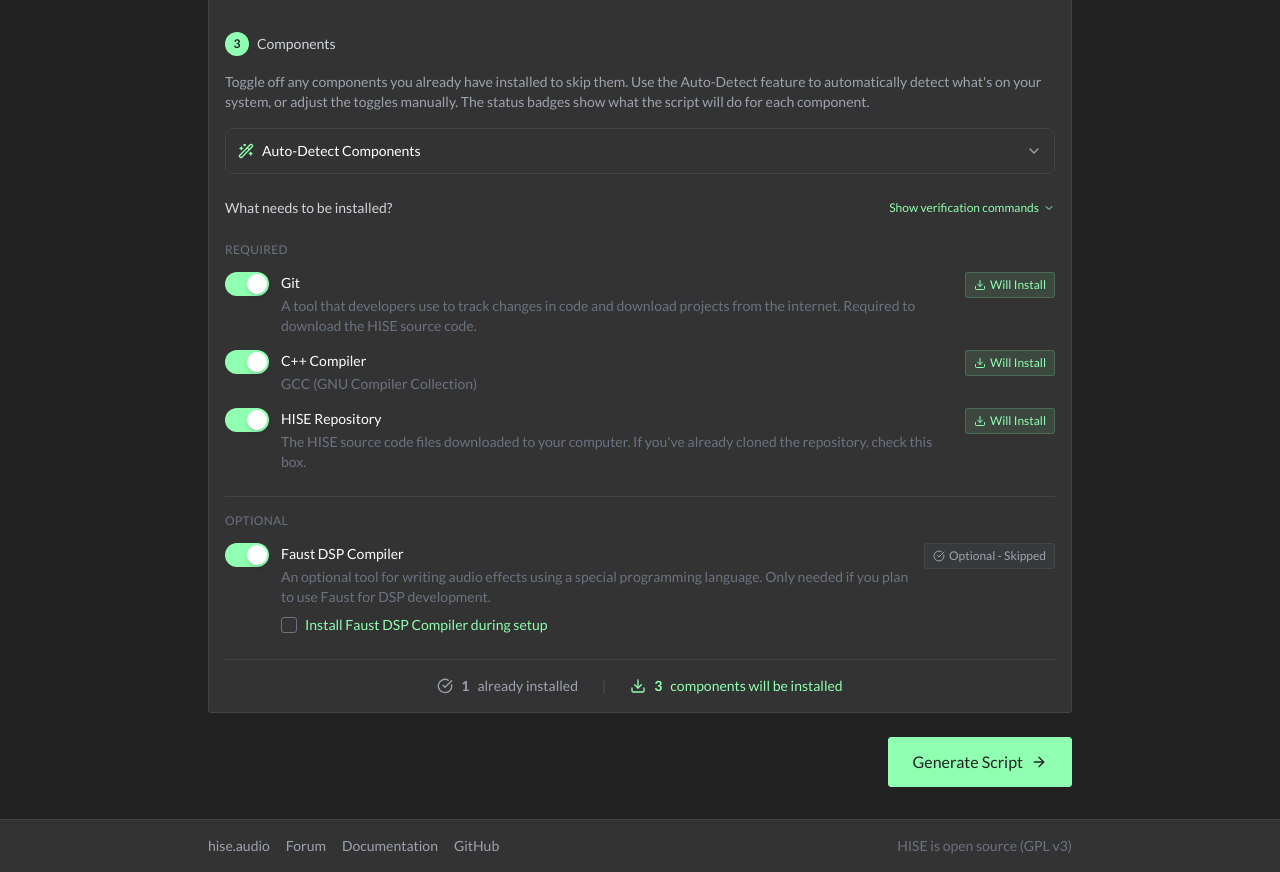
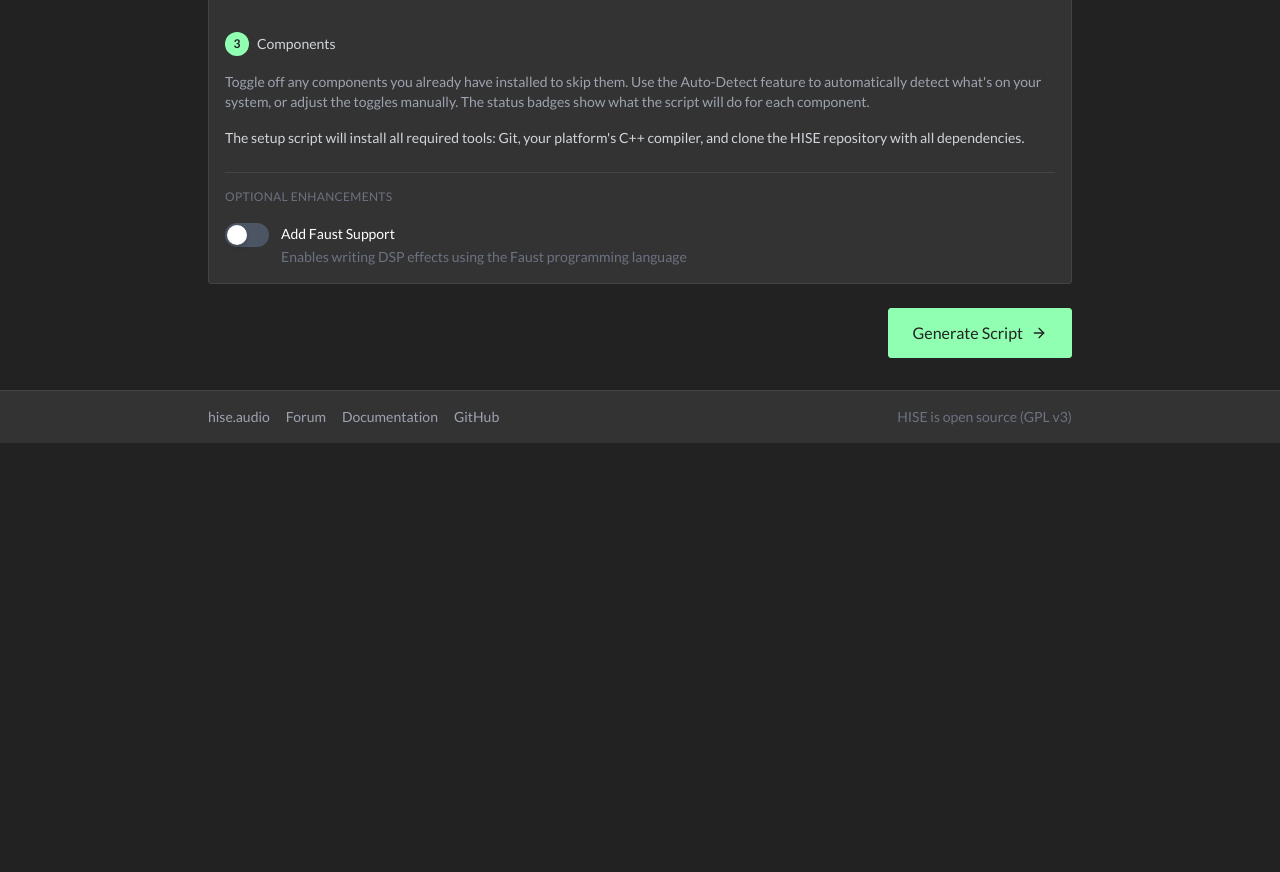
Before and after one commit to christophhart/hise_install_wizard, a Next.js app: page /setup in a window 1280 px wide. Shown: the part 720-1592 px from the top of the page. After the commit the page ends 1163 px from the top, so only its background shows below. Built offline with nearby package versions, Linux system fonts and the light colour scheme.

Commit message:
- decluttered EZ mode

```diff
--- a/components/wizard/ComponentChecklist.tsx
+++ b/components/wizard/ComponentChecklist.tsx
@@ -8,7 +8,7 @@
 import Alert from '@/components/ui/Alert';
 import Collapsible from '@/components/ui/Collapsible';
 import { useState } from 'react';
-import { components as componentContent, autoDetect } from '@/lib/content/explanations';
+import { components as componentContent, autoDetect, setupPage } from '@/lib/content/explanations';
 
 interface ComponentChecklistProps {
   platform: Exclude<Platform, null>;
@@ -453,6 +453,93 @@
     ? generateCombinedVerifyCommand(components, platform, installPath)
     : null;
 
+  // Helper to render a simple toggle for EZ mode optional components
+  const renderSimpleToggle = (
+    key: 'faust' | 'intelIPP',
+    checked: boolean,
+    onToggle: (value: boolean) => void,
+    label: string,
+    description: string
+  ) => (
+    <div className="flex items-start gap-3">
+      <label className="flex items-start gap-3 cursor-pointer group flex-1">
+        {/* iOS-style toggle */}
+        <div className="relative flex-shrink-0 mt-0.5">
+          <input
+            type="checkbox"
+            checked={checked}
+            onChange={(e) => onToggle(e.target.checked)}
+            className="sr-only peer"
+          />
+          <div className={`
+            w-11 h-6 rounded-full
+            transition-colors duration-200
+            ${checked
+              ? 'bg-accent'
+              : 'bg-gray-600'
+            }
+            peer-focus:ring-2 peer-focus:ring-accent/50
+          `}>
+            <div className={`
+              absolute top-0.5 left-0.5
+              w-5 h-5 rounded-full bg-white shadow-md
+              transition-transform duration-200
+              ${checked ? 'translate-x-5' : 'translate-x-0'}
+            `} />
+          </div>
+        </div>
+        <div className="flex-1">
+          <span className="text-sm font-medium text-white">
+            {label}
+          </span>
+          <p className="text-sm text-gray-500 mt-0.5">{description}</p>
+        </div>
+      </label>
+    </div>
+  );
+
+  // EZ Mode: Simplified UI - just show intro text and optional component toggles
+  if (explanationMode === 'easy') {
+    const { componentsSectionEzMode, optionalToggles } = setupPage;
+
+    return (
+      <div className="space-y-6">
+        {/* Intro text explaining script handles everything */}
+        <p className="text-sm text-gray-300">
+          {componentsSectionEzMode.intro.easy}
+        </p>
+
+        {/* Optional Enhancements section */}
+        <div className="pt-4 border-t border-border">
+          <p className="text-xs text-gray-500 uppercase tracking-wide font-medium mb-4">
+            {componentsSectionEzMode.optionalHeader.easy}
+          </p>
+
+          <div className="space-y-4">
+            {/* Faust toggle - all platforms */}
+            {renderSimpleToggle(
+              'faust',
+              installFaust,
+              onInstallFaustChange,
+              optionalToggles.faust.label,
+              optionalToggles.faust.description.easy
+            )}
+
+            {/* Intel IPP toggle - Windows only */}
+            {platform === 'windows' && renderSimpleToggle(
+              'intelIPP',
+              installIPP,
+              onInstallIPPChange,
+              optionalToggles.intelIPP.label,
+              optionalToggles.intelIPP.description.easy
+            )}
+          </div>
+        </div>
+      </div>
+    );
+  }
+
+  // Dev Mode: Full component detection UI
   return (
     <div className="space-y-6">
       {/* Auto-Detect Section */}
@@ -477,9 +564,7 @@
           {/* Detection Script */}
           <div className="space-y-2">
             <p className="text-xs text-gray-500">
-              {explanationMode === 'easy'
-                ? `1. ${getContent(autoDetect.scriptLabel)}`
-                : getContent(autoDetect.scriptLabel)}
+              {getContent(autoDetect.scriptLabel)}
             </p>
             <CodeBlock code={detectionScript} className="text-xs" />
           </div>
@@ -487,9 +572,7 @@
           {/* Paste Input */}
           <div className="space-y-2">
             <p className="text-xs text-gray-500">
-              {explanationMode === 'easy'
-                ? `2. ${getContent(autoDetect.pasteLabel)}`
-                : getContent(autoDetect.pasteLabel)}
+              {getContent(autoDetect.pasteLabel)}
             </p>
             <div className="flex gap-2">
               <div className="flex-1 relative">
--- a/lib/content/explanations.ts
+++ b/lib/content/explanations.ts
@@ -64,6 +64,36 @@
       easy: 'Toggle off any components you already have installed to skip them. Use the Auto-Detect feature to automatically detect what\'s on your system, or adjust the toggles manually. The status badges show what the script will do for each component.',
       dev: 'Toggle off installed components to skip them. Use Auto-Detect or adjust manually. Optional components require enabling "Install during setup".',
     } as ModeContent,
+  },
+
+  // EZ Mode simplified components section
+  componentsSectionEzMode: {
+    intro: {
+      easy: 'The setup script will install all required tools: Git, your platform\'s C++ compiler, and clone the HISE repository with all dependencies.',
+      dev: '',
+    } as ModeContent,
+    optionalHeader: {
+      easy: 'Optional Enhancements',
+      dev: '',
+    } as ModeContent,
+  },
+
+  // Optional component toggles for EZ mode
+  optionalToggles: {
+    faust: {
+      label: 'Add Faust Support',
+      description: {
+        easy: 'Enables writing DSP effects using the Faust programming language',
+        dev: '',
+      } as ModeContent,
+    },
+    intelIPP: {
+      label: 'Add Intel IPP',
+      description: {
+        easy: 'Optimizes audio processing performance (recommended)',
+        dev: '',
+      } as ModeContent,
+    },
   },
 };
 
```
